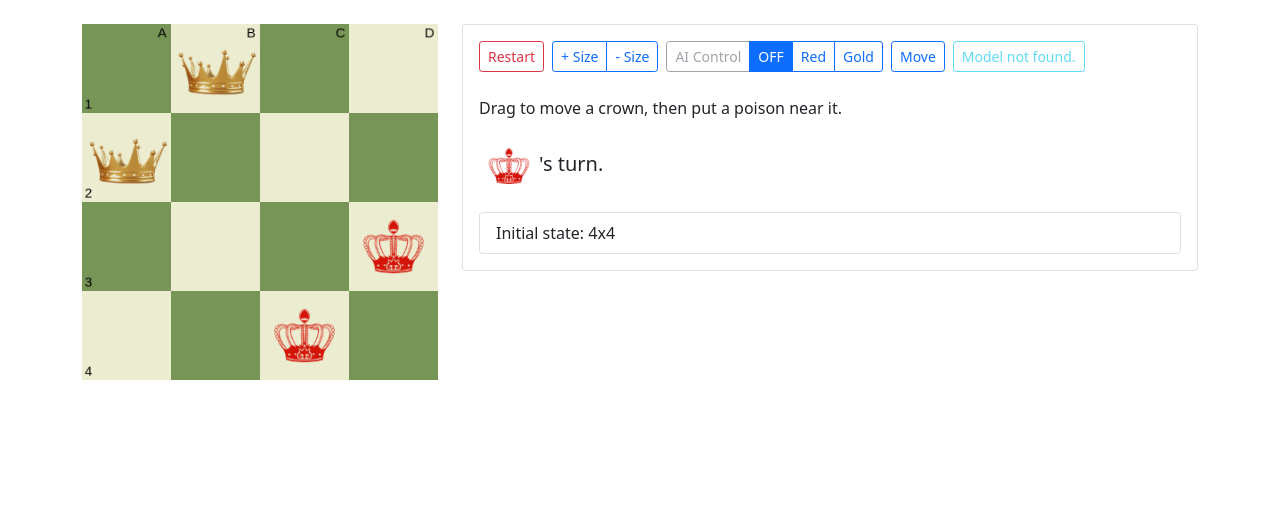
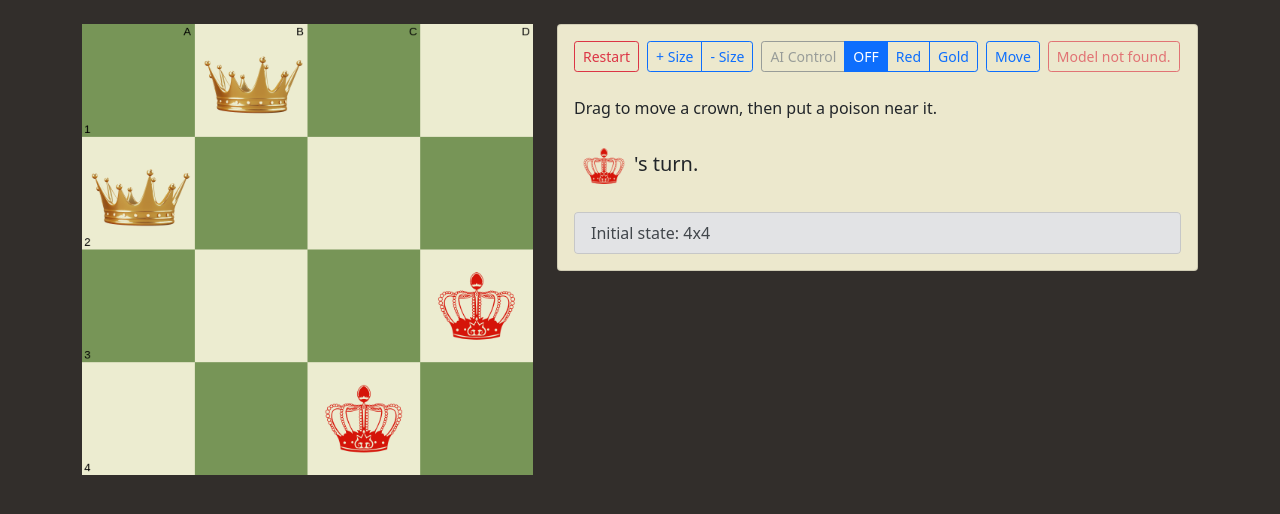
Before and after one commit to sqmscm/ProjectZoe, a Flask app: page / in a window 1280 px wide. Shown: the top 514 px of the page. Run offline with Flask 2, Linux system fonts and the light colour scheme; data that the repository does not hold is empty; parts of the project's set-up code (start-up, migrations or seed data) failed here and were passed over.

Commit message:
improve UI resolution

```diff
--- a/static/js/core.js
+++ b/static/js/core.js
@@ -16,6 +16,8 @@ var Game = function(images, runner) {
     load: true,
   }
   var canvas = document.getElementById('viewer');
+  var zoom_x = canvas.width / canvas.offsetWidth
+  var zoom_y = canvas.height / canvas.offsetHeight
   var context = canvas.getContext('2d');
   //异步加载图片，全部加载完后才会运行！
   var loads = [];
@@ -133,7 +135,7 @@ var Game = function(images, runner) {
     canvas.addEventListener('mousedown', function(event) {
       if (!o.mouseControl || !dragable_callback(element))
         return;
-      if (o.isInside(element, event.offsetX, event.offsetY)) {
+      if (o.isInside(element, event.offsetX * zoom_x, event.offsetY * zoom_y)) {
         ofx = event.offsetX - element.x;
         ofy = event.offsetY - element.y;
         element.selected = true;
@@ -171,7 +173,7 @@ var Game = function(images, runner) {
   //Enable click
   o.enableClick = function(element, movement) {
     canvas.addEventListener('click', function(event) {
-      if (o.isInside(element, event.offsetX, event.offsetY))
+      if (o.isInside(element, event.offsetX * zoom_x, event.offsetY * zoom_y))
         movement();
     });
   }
--- a/static/js/main.js
+++ b/static/js/main.js
@@ -471,7 +471,7 @@ var main = function() {
         // log(result['cpu_move'])
         if (result['message'] == 'error') {
           game.AIsupport = false
-          $("#model_stat").attr("class", "btn btn-outline-info btn-sm")
+          $("#model_stat").attr("class", "btn btn-outline-danger btn-sm")
           $("#model_stat").text("Model not found.")
         } else if (result['message'] == 'success') {
           $("#model_stat").attr("class", "btn btn-outline-success btn-sm")
@@ -513,8 +513,8 @@ var main = function() {
       info.html(curr)
 
       //update activity history
-      start_lst = '<a href="#" class="list-group-item list-group-item-action" data-state="1">'
-      normal_lst = '<a href="#" class="list-group-item list-group-item-action"'
+      start_lst = '<a href="#" class="list-group-item list-group-item-secondary list-group-item-action" data-state="1">'
+      normal_lst = '<a href="#" class="list-group-item list-group-item-secondary list-group-item-action"'
 
       // log(activities)
       if (activities.length == 2) {
--- a/templates/index.html
+++ b/templates/index.html
@@ -7,6 +7,10 @@
   <meta name="viewport" content="width=device-width, initial-scale=1">
   <link href="https://cdn.jsdelivr.net/npm/bootstrap@5.1.3/dist/css/bootstrap.min.css" rel="stylesheet" integrity="sha384-1BmE4kWBq78iYhFldvKuhfTAU6auU8tT94WrHftjDbrCEXSU1oBoqyl2QvZ6jIW3" crossorigin="anonymous">
   <style>
+    body {
+      background-color: #322e2b;
+    }
+
     canvas {
       width: 100%;
       height: auto;
@@ -16,6 +20,10 @@
       max-height: 50vh;
       overflow-y: auto;
     }
+
+    .card {
+      background-color: #ece8cd;
+    }
   </style>
 </head>
 
@@ -23,10 +31,10 @@
   <div class="container">
     <br>
     <div class="row">
-      <div class="col-4">
-        <canvas id="viewer" width="400" height="400"></canvas>
+      <div class="col-5">
+        <canvas id="viewer" width="600" height="600"></canvas>
       </div>
-      <div class="col-8">
+      <div class="col-7">
         <div class="card">
           <div class="card-body">
             <div class="btn-toolbar" role="toolbar">
@@ -50,7 +58,7 @@
                 <button onclick="main.aiMove()" type="button" class="btn btn-outline-primary btn-sm">Move</button>
               </div>
               <div class="btn-group" role="group">
-                <button type="button" class="btn btn-outline-info btn-sm" id="model_stat" disabled>Model not found.</button>
+                <button type="button" class="btn btn-outline-danger btn-sm" id="model_stat" disabled>Model not found.</button>
               </div>
             </div>
             <br>
```
